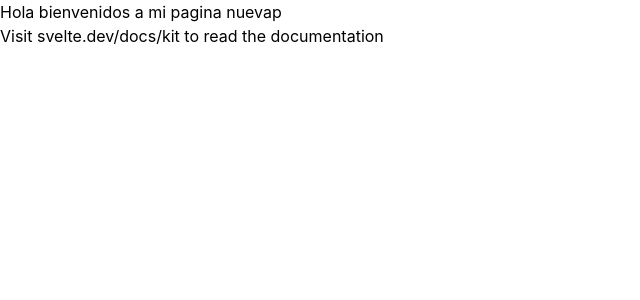
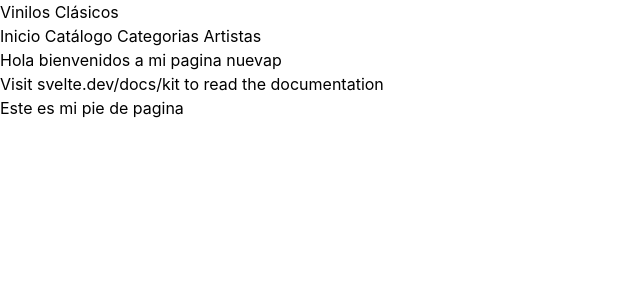
Before and after one commit to Pierocastellano3010/Mi-primer-proyecto, a SvelteKit app: page / in a window 1280 px wide. Shown: the top 300 px of the page, without its empty margins (0-640 px from the left). Built offline with nearby package versions, Linux system fonts and the light colour scheme.

Commit message:
Comienzo de mi pagina web

```diff
--- a/src/routes/+layout.svelte
+++ b/src/routes/+layout.svelte
@@ -1,9 +1,33 @@
 <script lang="ts">
-	import './layout.css';
-	import favicon from '$lib/assets/favicon.svg';
+	import "./layout.css";
+	import favicon from "$lib/assets/favicon.svg";
 
 	let { children } = $props();
 </script>
 
 <svelte:head><link rel="icon" href={favicon} /></svelte:head>
+
+<nav>
+	<div>
+		<span></span>
+		<p>Vinilos Clásicos</p>
+	</div>
+
+	<div>
+		<a href="/">Inicio</a>
+		<a href="/catalogo">Catálogo</a>
+		<a href="/categorias">Categorias</a>
+		<a href="/artistas">Artistas</a>
+	</div>
+
+	<div>
+		<span></span>
+		<a href="/carrito">
+			<span></span>
+		</a>
+	</div>
+</nav>
+
 {@render children()}
+
+<footer>Este es mi pie de pagina</footer>
```
Also changed, not shown: src/routes/artistas/+page.svelte (added).
